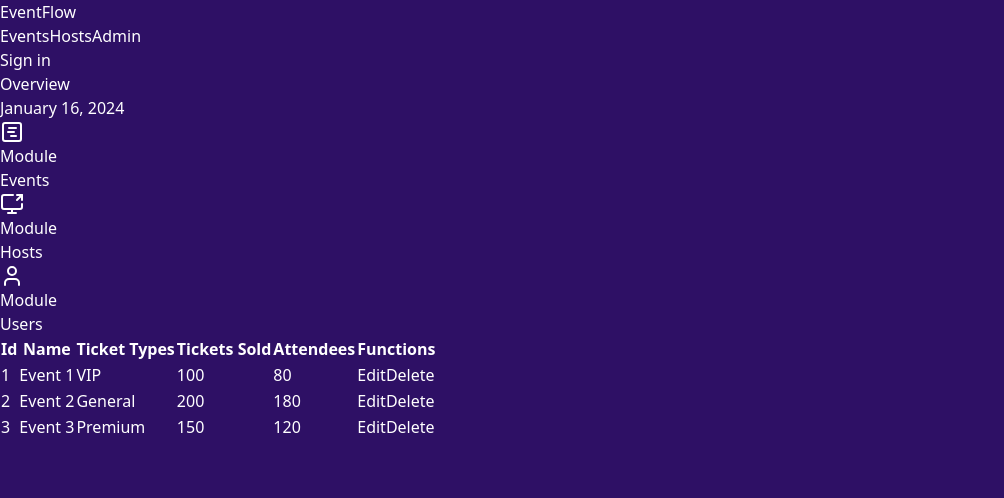
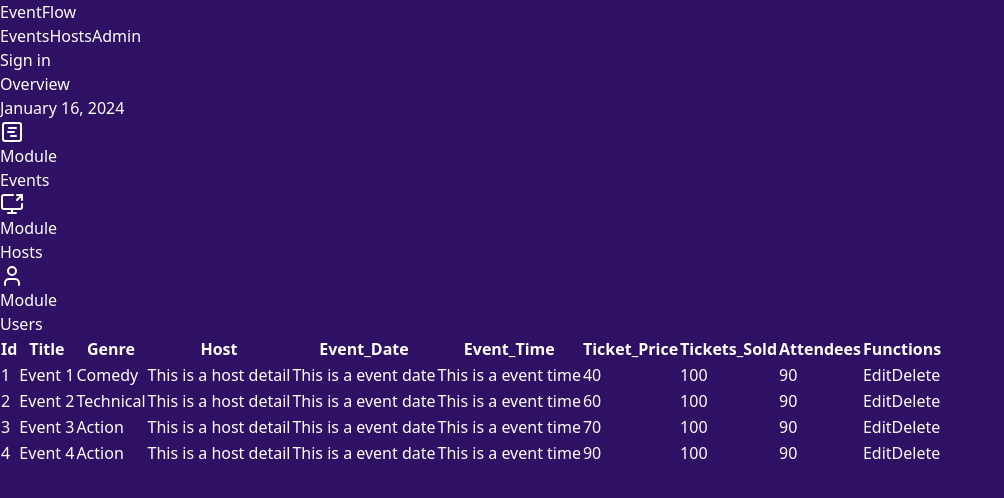
Before and after one commit to Inigojeevan/EventFlow, a Next.js app: page /admin/events in a window 1280 px wide. Shown: the top 498 px of the page, without its empty margins (0-1004 px from the left). Built offline with nearby package versions, Linux system fonts and the light colour scheme.

Commit message:
feat: add event view in admin

```diff
--- a/components/admin/DashNav.tsx
+++ b/components/admin/DashNav.tsx
@@ -3,13 +3,13 @@ import DashIcon from "./DashIcon";
 
 const DashNav = () => {
   const NavElements = [
-    { icon: <GanttChartSquare color="#ffffff" />, name: "Events", route: "/events" },
-    { icon: <ScreenShare color="#ffffff" />, name: "Hosts", route: "/hosts" },
-    { icon: <User color="#ffffff" />, name: "Users", route: "/users" },
+    { icon: <GanttChartSquare color="#ffffff" />, name: "Events", route: "events" },
+    { icon: <ScreenShare color="#ffffff" />, name: "Hosts", route: "hosts" },
+    { icon: <User color="#ffffff" />, name: "Users", route: "users" },
   ];
 
   return (
-    <div className="flex flex-col justify-center gap-8 p-5">
+    <div className="flex flex-col justify-center gap-8">
       {NavElements.map(element => (
         <DashIcon icon={element.icon} name={element.name} route={element.route} key={element.name} />
       ))}
--- a/components/admin/DashTable.tsx
+++ b/components/admin/DashTable.tsx
@@ -1,4 +1,3 @@
-// DashTable.tsx
 import {
   Table,
   TableBody,
@@ -31,7 +30,7 @@ const DashTable = (props: DashTableProps) => {
         </TableRow>
       </TableHeader>
       <TableBody>
-        {data.map((row, rowIndex) => (
+      {data.map((row, rowIndex) => (
           <TableRow className="text-white text-xl" key={rowIndex}>
             {columns.map((column, colIndex) => (
               <TableCell key={colIndex}>{row[column]}</TableCell>
--- a/components/layouts/DashboardLayout.tsx
+++ b/components/layouts/DashboardLayout.tsx
@@ -12,11 +12,11 @@ const DashboardLayout = (props: { children: ReactNode }) => {
         <p className="text-white text-3xl font-semibold ml-16">Overview</p>
         <p className="text-white text-2xl font-semibold ml-auto mr-10">{currentDate}</p>
       </div>
-      <div className="flex flex-row p-5">
-        <div>
+      <div className="flex flex-row pr-5">
+        <div className="pl-5 mr-5">
           <DashNav />
         </div>
-        <div className="ml-auto bg-white rounded-xl w-[80vw] h-[65vh]">
+        <div className="ml-auto rounded-xl w-[80vw] h-[64vh] pr-9">
           {props.children}
         </div>
       </div>
--- a/pages/admin/events/index.tsx
+++ b/pages/admin/events/index.tsx
@@ -1,9 +1,8 @@
-// AdminEventsPage.tsx
 import DashTable from "@/components/admin/DashTable";
 import DashboardLayout from "@/components/layouts/DashboardLayout";
 import { useRouter } from "next/router";
 
-const AdminEventsPage = () => {
+const AdminEventsPage = ({events}: {events: AdminEvent[]}) => {
   const { push } = useRouter();
 
   const handleRoute = (id: number) => {
@@ -17,46 +16,25 @@ const AdminEventsPage = () => {
 
   const handleDeleteClick = (rowData: string) => {
     console.log("Delete clicked for row:", rowData);
+    console.log(events)
   };
 
-  const columns = ["Id", "Name", "Ticket Types", "Tickets Sold", "Attendees"];
-
-  const tableData = [
-    {
-      Id: 1,
-      Name: "Event 1",
-      "Ticket Types": "VIP",
-      "Tickets Sold": 100,
-      Attendees: 80,
-    },
-    {
-      Id: 2,
-      Name: "Event 2",
-      "Ticket Types": "General",
-      "Tickets Sold": 200,
-      Attendees: 180,
-    },
-    {
-      Id: 3,
-      Name: "Event 3",
-      "Ticket Types": "Premium",
-      "Tickets Sold": 150,
-      Attendees: 120,
-    },
-  ];
+  const columns = ["Id", "Title","Genre", "Host", "Event_Date", "Event_Time", "Ticket_Price","Tickets_Sold", "Attendees"];
 
   return (
     <div className="flex justify-center">
       <div className="mt-20 flex items-center">
         <DashboardLayout>
-          <div className="border-fuchsia-600 border-4 w-full h-full rounded-xl shadow-md shadow-fuchsia-600">
-            <div className="flex justify-center w-full h-full bg-black opacity-55 rounded-xl">
-              <DashTable
-                columns={columns}
-                data={tableData}
-                onEditClick={handleEditClick}
-                onDeleteClick={handleDeleteClick}
-              />
+          <div className="border-fuchsia-600 border-4 rounded-xl h-full w-full shadow-md shadow-fuchsia-600">
+            <div className="bg-black bg-opacity-55 w-full h-full rounded-xl">
+              <div className="flex justify-center w-full h-full rounded-xl">
+                <DashTable
+                  columns={columns}
+                  data={events}
+                  onEditClick={handleEditClick}
+                  onDeleteClick={handleDeleteClick}
+                />
+              </div>
             </div>
           </div>
         </DashboardLayout>
@@ -65,4 +43,21 @@ const AdminEventsPage = () => {
   );
 };
 
+export const getServerSideProps = async(context: any) => {
+  if(!context){
+    return {
+      notFound: true
+    }
+  }
+
+  const res = await fetch("http://localhost:3000/api/admin/events")
+  const events = await res.json()
+
+  return {
+    props: {
+      events,
+    }
+  }
+}
+
 export default AdminEventsPage;
--- a/pages/admin/index.tsx
+++ b/pages/admin/index.tsx
@@ -7,7 +7,7 @@ const AdminPage = () => {
     <div className="flex justify-center">
       <div className="mt-20 flex items-center">
         <DashboardLayout>
-          <div className="flex justify-center w-full h-full bg-black opacity-55 rounded-xl border-violet-700 border-4 shadow-md shadow-violet-500">
+          <div className="flex justify-center w-full h-full bg-black bg-opacity-55 rounded-xl border-violet-700 border-4 shadow-md shadow-violet-500">
             <div className="flex justify-center items-center flex-col gap-3">
               <p className="text-white text-3xl font-bold mb-10">Admin</p>
               <div className="mb-10">
--- /dev/null
+++ b/pages/api/admin/events/[id].ts
@@ -0,0 +1,21 @@
+import { NextApiRequest, NextApiResponse } from "next";
+import { events } from ".";
+
+export default async function handler(req: NextApiRequest, res: NextApiResponse) {
+  try {
+
+    const { id } = req.query;
+    const loadedEvent = events.find(event => event.Id === Number(id));
+
+    if (!loadedEvent) {
+      console.error("Event not found");
+    }
+    return res.status(200).json(loadedEvent);
+
+  } catch (error) {
+
+    console.error("Error finding event: ", error);
+    res.status(500).json({ error: "Internal Server Error" });
+
+  }
+}
--- /dev/null
+++ b/pages/api/admin/events/index.ts
@@ -0,0 +1,66 @@
+import { NextApiRequest, NextApiResponse } from "next";
+
+  export const events: AdminEvent[] = [
+    {
+      Id: 1,
+      Title: "Event 1",
+      Genre: "Comedy",
+      Image: "/images/comedy.jpg",
+      Description: "This is a description",
+      Host: "This is a host detail",
+      Event_Date: "This is a event date",
+      Event_Time: "This is a event time",
+      Ticket_Price: 40,
+      Tickets_Sold: 100,
+      Attendees: 90,
+    },
+    {
+      Id: 2,
+      Title: "Event 2",
+      Genre: "Technical",
+      Image: "/images/technical.jpg",
+      Description: "This is a description",
+      Host: "This is a host detail",
+      Event_Date: "This is a event date",
+      Event_Time: "This is a event time",
+      Ticket_Price: 60,
+      Tickets_Sold: 100,
+      Attendees: 90,
+    },
+    {
+      Id: 3,
+      Title: "Event 3",
+      Genre: "Action",
+      Image: "/images/action.jpg",
+      Description: "This is a description",
+      Host: "This is a host detail",
+      Event_Date: "This is a event date",
+      Event_Time: "This is a event time",
+      Ticket_Price: 70,
+      Tickets_Sold: 100,
+      Attendees: 90,
+    },
+    {
+      Id: 4,
+      Title: "Event 4",
+      Genre: "Action",
+      Image: "/images/action.jpg",
+      Description: "This is a description",
+      Host: "This is a host detail",
+      Event_Date: "This is a event date",
+      Event_Time: "This is a event time",
+      Ticket_Price: 90,
+      Tickets_Sold: 100,
+      Attendees: 90,
+    },
+  ];
+
+export default async function handler(req: NextApiRequest, res: NextApiResponse) {
+    try{
+        const loadedEvents = await events
+        res.status(200).json(loadedEvents)
+    } catch(error) {
+        console.error("Error fetching:", error)
+        res.status(500).json({ error: "Internal Server Error" })
+    }
+}
--- a/pages/events/[id]/index.tsx
+++ b/pages/events/[id]/index.tsx
@@ -1,5 +1,5 @@
 import EventDetails from "@/components/events/EventDetails";
-import { fetchEvent } from "@/pages/api/fetchEvent";
+import { fetchEvent } from "@/lib/helpers/fetchEvent";
 
 type Event = {
   id: number;
@@ -7,7 +7,7 @@ type Event = {
   genre: string;
   image: string;
   description: string;
-  host_details: string; //if we want to add host details
+  host_details: string;
   event_date: string;
   event_time: string;
   ticket_price: string;
```
Also changed, not shown: components/admin/DashEvent.tsx (+9 -6 lines), pages/admin/events/[id].tsx (+36 -2 lines).
